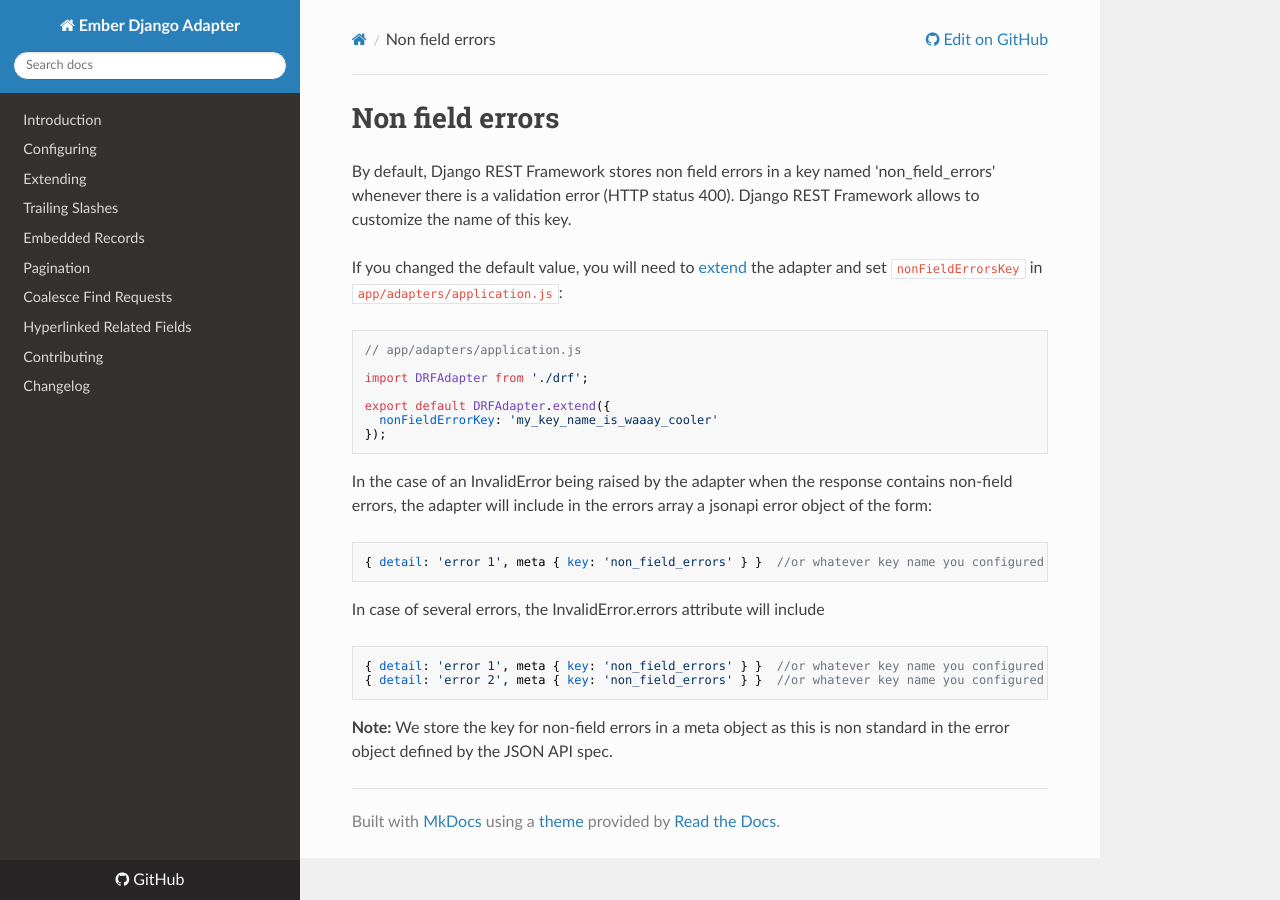
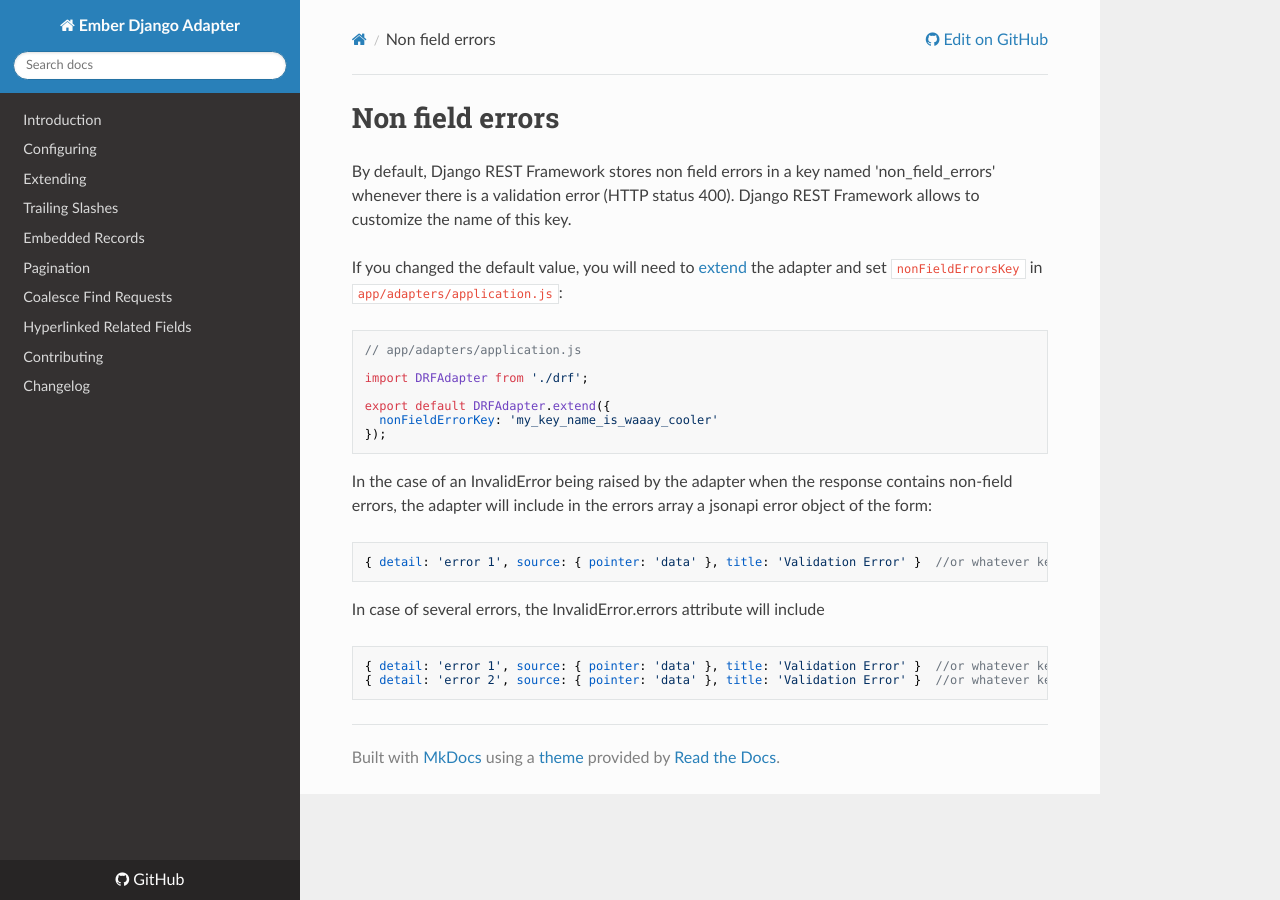
Before and after one commit to dustinfarris/ember-django-adapter, an MkDocs documentation site: the page built from docs/non-field-errors.md, in a window 1280 px wide. Built offline with MkDocs 1.6.1, drawn with Linux system fonts in a browser that asks for light colours; nearby versions of some CDN libraries; old or Windows-style settings are respelled for this version of MkDocs.

Commit message:
Update non_field_errors object to follow spec
Fixes #113

````diff
--- a/docs/non-field-errors.md
+++ b/docs/non-field-errors.md
@@ -22,15 +22,12 @@ In the case of an InvalidError being raised by the adapter when the response con
 adapter will include in the errors array a jsonapi error object of the form:
 
 ```js
-{ detail: 'error 1', meta { key: 'non_field_errors' } }  //or whatever key name you configured
+{ detail: 'error 1', source: { pointer: 'data' }, title: 'Validation Error' }  //or whatever key name you configured
 ```
 
 In case of several errors, the InvalidError.errors attribute will include
 
 ```js
-{ detail: 'error 1', meta { key: 'non_field_errors' } }  //or whatever key name you configured
-{ detail: 'error 2', meta { key: 'non_field_errors' } }  //or whatever key name you configured
+{ detail: 'error 1', source: { pointer: 'data' }, title: 'Validation Error' }  //or whatever key name you configured
+{ detail: 'error 2', source: { pointer: 'data' }, title: 'Validation Error' }  //or whatever key name you configured
 ```
-
-**Note:** We store the key for non-field errors in a meta object as this is non standard in the error
-object defined by the JSON API spec.
````
Also changed, not shown: 2 other files.
